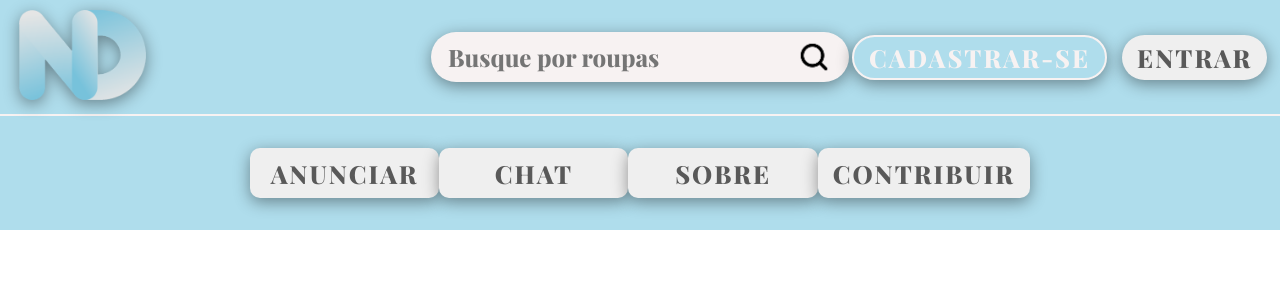
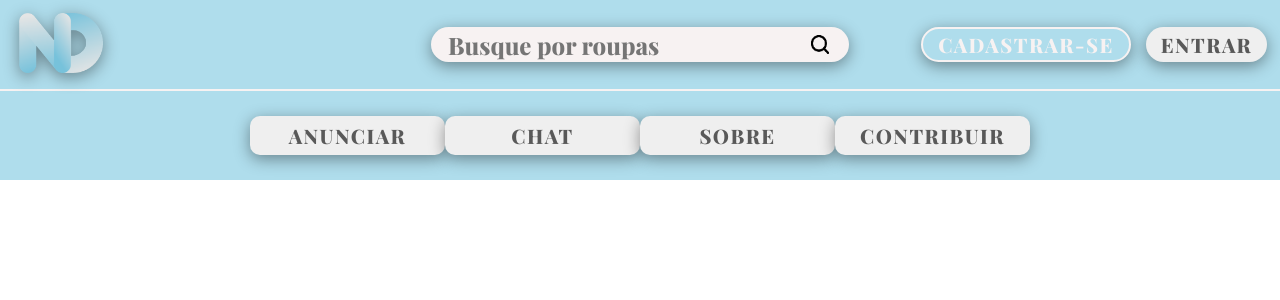
Before and after one commit to VictorArguelho/NovoDono, a React (Vite) app: page / in a window 1280 px wide. Shown: the top 300 px of the page. Built offline with nearby package versions, Linux system fonts and the light colour scheme.

Commit message:
style: reduce interface size

```diff
--- a/src/components/Header/Header.module.css
+++ b/src/components/Header/Header.module.css
@@ -1,5 +1,5 @@
 .header {
-  height: 230px;
+  height: 180px;
   background-color: var(--color-primary);
 
   display: flex;
--- a/src/components/Header/NavBar/NavBar.module.css
+++ b/src/components/Header/NavBar/NavBar.module.css
@@ -10,7 +10,7 @@
 }
 
 .navButton {
-  height: 50px;
+  height: 44%;
   width: 220px;
 
   padding-left: 15px;
--- a/src/components/Header/TopBar/AuthButtons/AuthButtons.module.css
+++ b/src/components/Header/TopBar/AuthButtons/AuthButtons.module.css
@@ -1,5 +1,5 @@
 .authButtons {
-  height: 45px;
+  height: 40%;
 
   display: flex;
   flex-direction: row;
--- a/src/components/Header/TopBar/LogoButton/LogoButton.module.css
+++ b/src/components/Header/TopBar/LogoButton/LogoButton.module.css
@@ -1,8 +1,4 @@
 .logo {
-  height: 90px;
+  height: 60px;
   aspect-ratio: 100 / 71;
 }
-
-.logoButton {
-    background-color: transparent;
-}
--- a/src/components/Header/TopBar/LogoButton/LogoButton.tsx
+++ b/src/components/Header/TopBar/LogoButton/LogoButton.tsx
@@ -10,7 +10,7 @@ export default function LogoButton() {
       className={`${styles.logoButton} ${buttonStyles.divButton} ${buttonStyles.button} ${effectsStyles.shadow}`}
       type="button"
     >
-      <img className={styles.logo} src={logo} alt="Logo Novo Dono" />
+        <img className={styles.logo} src={logo} alt="Logo Novo Dono" />
     </button>
   );
 }
--- a/src/components/Header/TopBar/SearchBar/SearchBar.module.css
+++ b/src/components/Header/TopBar/SearchBar/SearchBar.module.css
@@ -4,7 +4,7 @@
   align-items: center;
   justify-content: space-between;
 
-  height: 50px;
+  height: 40%;
   width: 100%;
 
   background-color: var(--color-secondary);
--- a/src/styles/typography.module.css
+++ b/src/styles/typography.module.css
@@ -1,5 +1,5 @@
 .text {
-  font-size: 25px;
+  font-size: 20px;
   font-weight: 800;
-  letter-spacing: 2px;
+  letter-spacing: 1.5px;
 }
```
